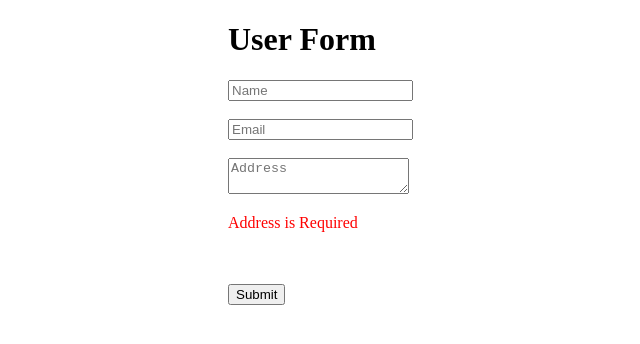
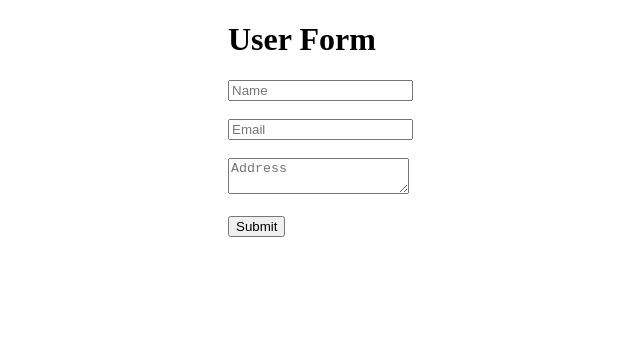
Before and after one commit to B00ttl3/TemplateDriven-Forms-in-Angular, an Angular app: page / in a window 1280 px wide. Shown: the top 344 px of the page, without its empty margins (287-927 px from the left). Built offline with nearby package versions, Linux system fonts and the light colour scheme.

Commit message:
fixed the error

```diff
--- a/src/app/app.component.html
+++ b/src/app/app.component.html
@@ -78,11 +78,13 @@
     <br />
     <textarea placeholder="Address" name="address" ngModel #address="ngModel" required></textarea>
     <div class="alert">
+      @if(address.invalid && address.touched){
       @if( address.hasError('required') ){
         <p>Address is Required</p>
       }
+    }
     </div>
-    <br /><br />
+    <br />
 
     <button>Submit</button>
   </form>
```
